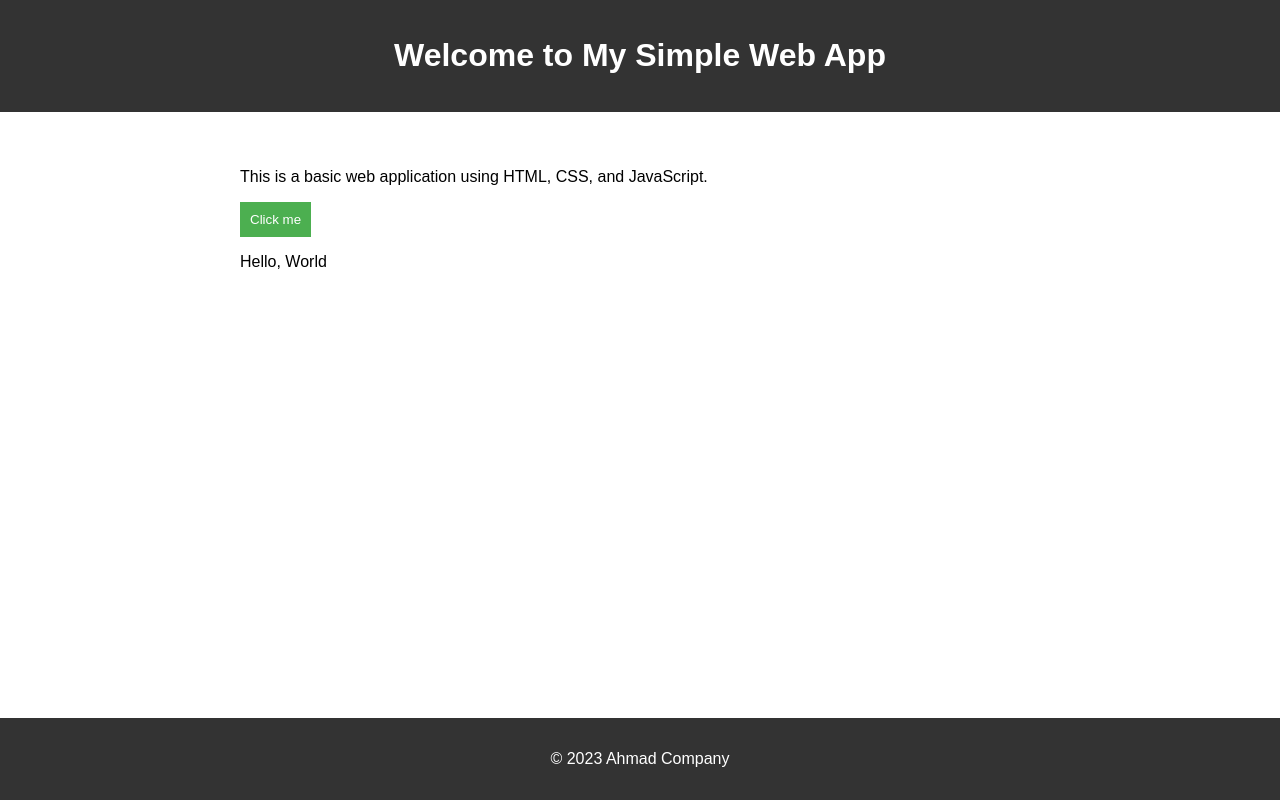
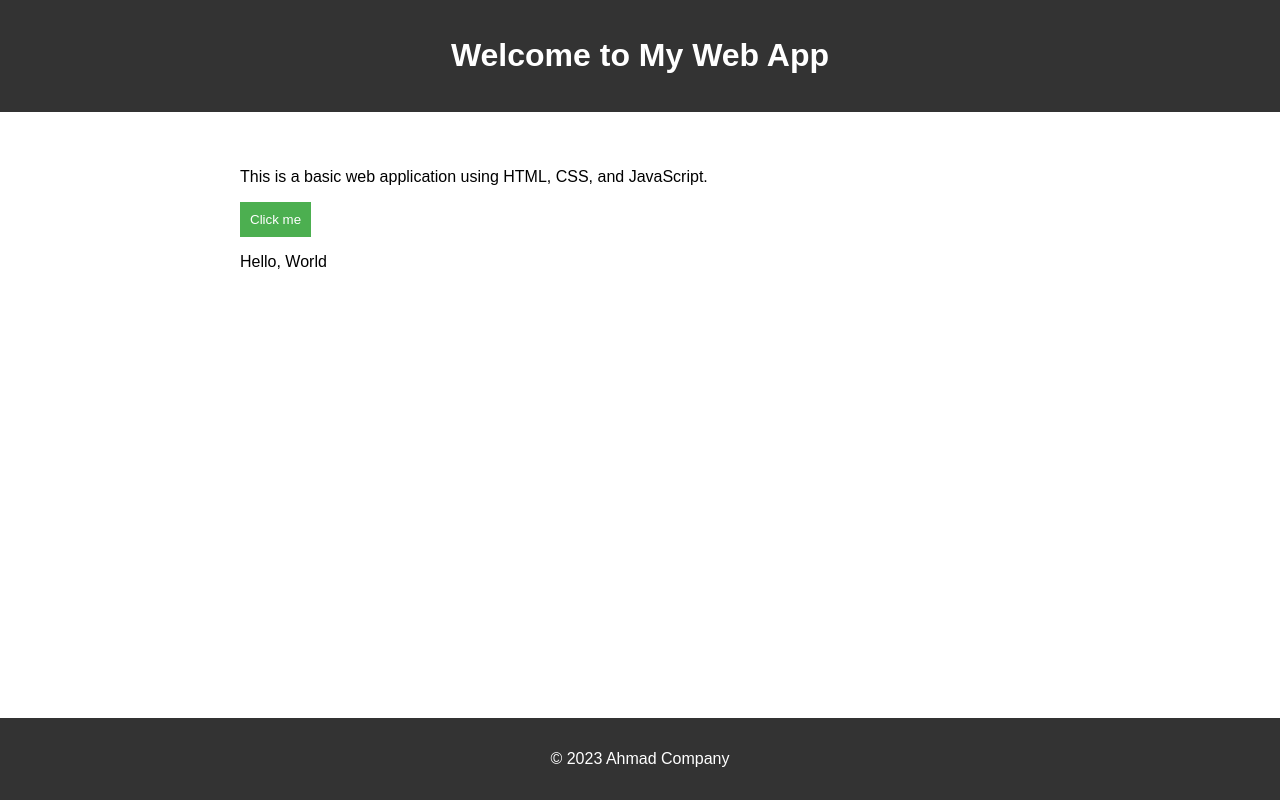
Before and after one commit to ahmadkhan402/My-web-app-DevOps-Terminal, a plain HTML site: page index.html in a window 1280 px wide. Drawn offline with Linux system fonts and the light colour scheme.

Commit message:
Update index.html

```diff
--- a/index.html
+++ b/index.html
@@ -8,7 +8,7 @@
 </head>
 <body>
     <header>
-        <h1>Welcome to My Simple Web App</h1>
+        <h1>Welcome to My  Web App</h1>
     </header>
 
     <main>
```
